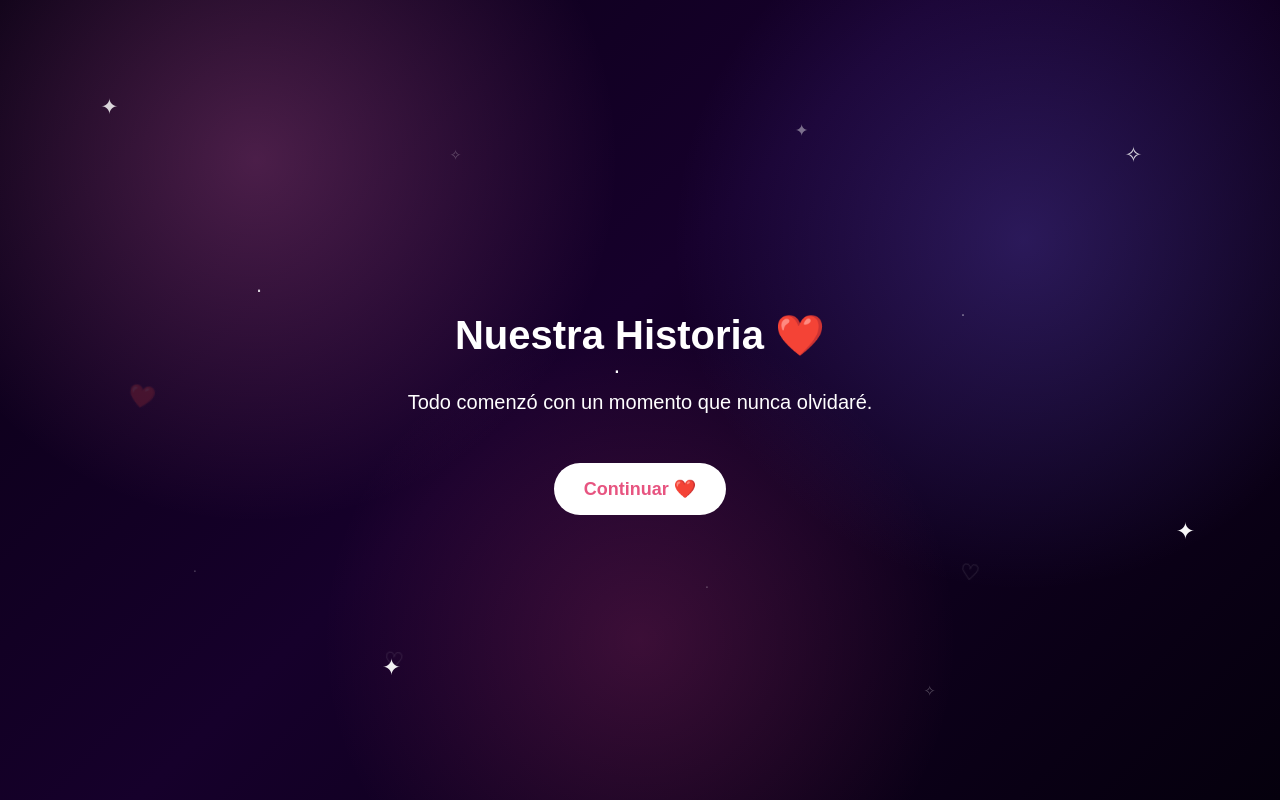
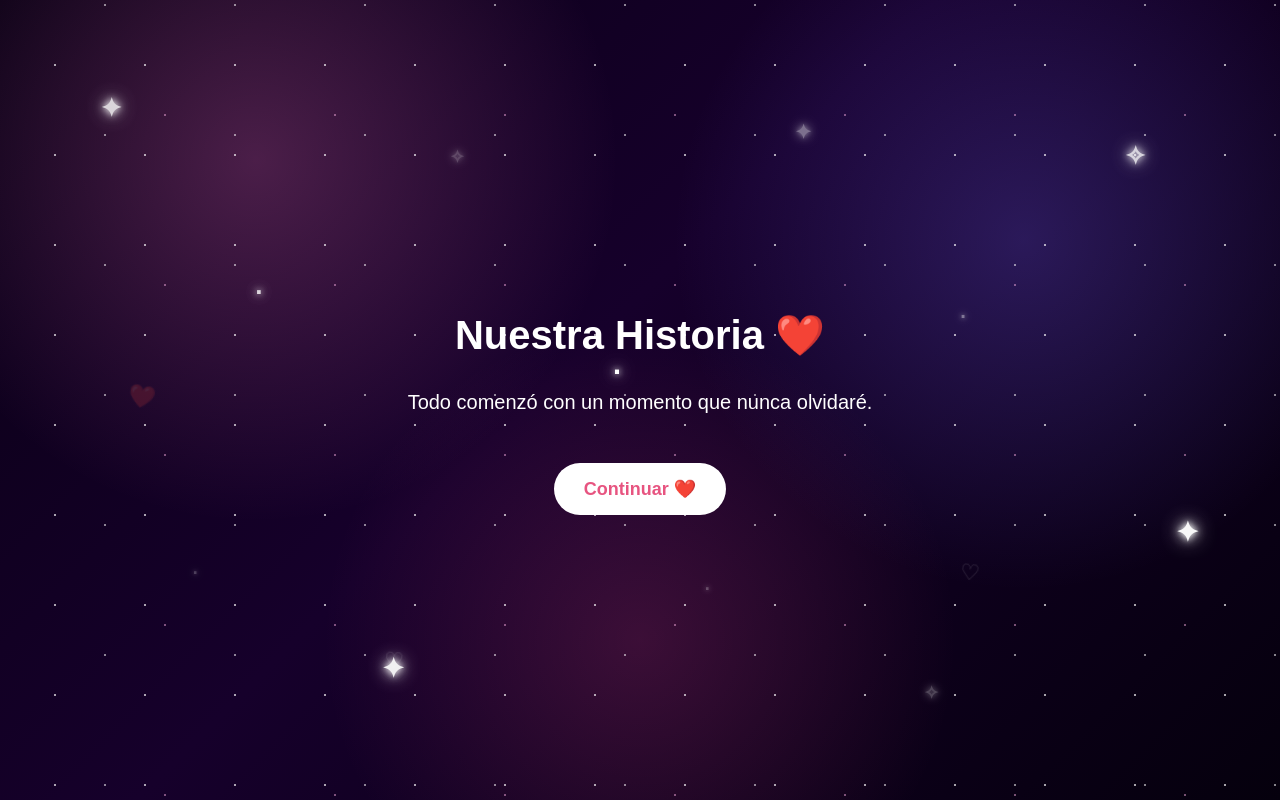
Before and after one commit to Royermakey/nuestra-historia, a plain HTML site: page index.html in a window 1280 px wide. Drawn offline with Linux system fonts and the light colour scheme; no server answers.

Commit message:
Enhance star styling and background effects
Increased font size and opacity for stars, added text shadow, and enhanced background effects.

```diff
--- a/index.html
+++ b/index.html
@@ -20,14 +20,20 @@
 .estrellas span {
     position: absolute;
     color: white;
-    font-size: 18px;
-    opacity: 0.7;
+    font-size: 22px;
+    font-weight: bold;
+    opacity: 0.9;
+    text-shadow:
+        0 0 5px white,
+        0 0 10px white,
+        0 0 18px rgba(255,255,255,0.9);
     animation: brilloEstrella 3s ease-in-out infinite;
 }
 
-.estrellas span:nth-child(1) {
+        .estrellas span:nth-child(1) {
     left: 8%;
     top: 12%;
+    animation-delay: 0s;
 }
 
 .estrellas span:nth-child(2) {
@@ -106,6 +112,19 @@
         opacity: 1;
         transform: scale(1.3);
     }
+}
+
+      .estrellas::before {
+    content: "";
+    position: absolute;
+    inset: 0;
+    background-image:
+        radial-gradient(circle, white 1px, transparent 1.5px),
+        radial-gradient(circle, rgba(255,255,255,0.8) 1px, transparent 1.5px),
+        radial-gradient(circle, rgba(255,180,230,0.7) 1px, transparent 1.5px);
+    background-size: 90px 90px, 130px 130px, 170px 170px;
+    background-position: 10px 20px, 40px 70px, 80px 30px;
+    opacity: 0.65;
 }
 
 /* CORAZONES FLOTANDO */
```
